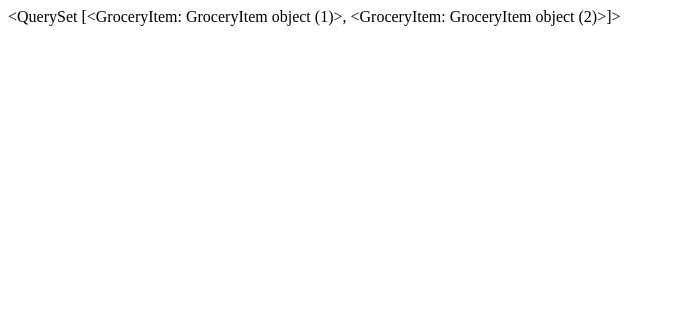
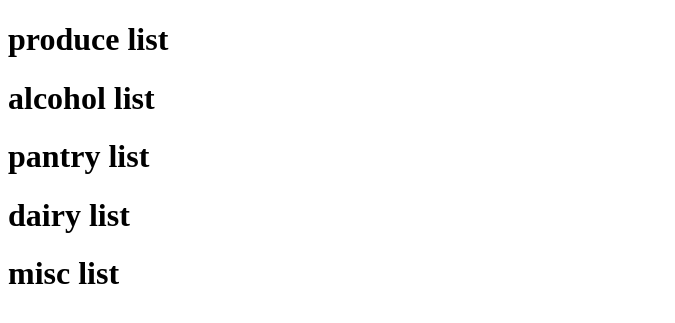
Before and after one commit to Entropy98/hw-assistant, a Django app: page / in a window 1280 px wide. Shown: the top 323 px of the page, without its empty margins (0-675 px from the left). Run offline with Django 3.2, Linux system fonts and the light colour scheme; data comes from the database, SQL or seed files in the repository; both versions use the stored data as it was before the commit.

Commit message:
migrated to mysql and handles post requests. lists displayed on home page

```diff
--- a/assistant/models.py
+++ b/assistant/models.py
@@ -4,8 +4,3 @@ class GroceryItem(models.Model):
     name = models.CharField(max_length=50)
     quantity = models.IntegerField(default=0)
     category = models.CharField(max_length=50)
-
-class ListItem(models.Model):
-    name = models.CharField(max_length=50)
-    category = models.CharField(max_length=50)
-    checklist = models.ManyToManyField(GroceryItem, related_name='list', blank=True)
--- /dev/null
+++ b/assistant/static/assistant/assistant.js
@@ -0,0 +1,45 @@
+function getLists(){
+  $.ajax({
+    url: '/update_lists',
+    dataType: 'json',
+    success: updateLists,
+    error: updateError
+  });
+}
+
+function updateError(xhr, status, error){
+  displayError('Status='+xhr.status+' ('+error+')')
+}
+
+function displayError(message){
+  document.getElementById('error').innerHTML = message
+}
+
+function updateLists(lists){
+  $("ul").each(function(){
+    let category = this.id.substring("-list".length)
+    $(lists).each(function(){
+    })
+  })
+
+  $(lists).each(function(){
+    categories = Object.keys(this);
+    for(var i=0; i<categories.length; i++){
+      let category = categories[i];
+      items = Object.keys(this[category]);
+      let list_id = category+'-list'
+      if(document.getElementById(list_id) == null){
+        checklist = '<ul id="'+list_id+'">'
+        for(var j=0; j<items.length; j++){
+          let item = items[j];
+          checklist += '<li id="'+category+'-item-'+j+'">'+
+                          item+' x'+this[category][item]+'</li>';
+        }
+        checklist += '</ul>';
+        let category_id = '#'+category+'-list-label';
+        console.log(category_id)
+        $(category_id).after(checklist);
+      }
+    }
+  })
+}
--- a/assistant/templates/assistant/index.html
+++ b/assistant/templates/assistant/index.html
@@ -1,4 +1,22 @@
 <!DOCTYPE html>
 <html lang="en">
-  {{grocery_list}}
+  <head>
+    {% load static %}
+    <script src="{% static 'assistant/assistant.js' %}"></script>
+    <script src="https://code.jquery.com/jquery-3.5.1.min.js"
+            integrity="sha256-9/aliU8dGd2tb6OSsuzixeV4y/faTqgFtohetphbbj0="
+            crossorigin="anonymous"></script>
+  </head>
+  <body>
+    <h1 id="error"></h1>
+    <div id="grocery-lists">
+      {% for category in categories %}
+        <h1 class="list-label" id="{{category}}-list-label">{{category}} list</h1>
+      {% endfor %}
+    </div>
+    <script>
+      window.onload = getLists;
+      window.setInterval(getLists, 5000);
+    </script>
+  </body>
 </html>
--- a/assistant/views.py
+++ b/assistant/views.py
@@ -7,30 +7,43 @@ from assistant.models import *
 import json
 # Create your views here.
 
+#categories of lists
+lists=['produce','alcohol','pantry','dairy','misc']
+
 def home(request):
-    context = {}
-    groceries = GroceryItem.objects.all()
-    for grocery in groceries:
-        if(grocery.quantity > 0):
-            grocery_list.append(grocery)
-    context['grocery_list']=groceries
+    context={'categories': lists}
     if(request.method == 'GET'):
-        return render(request,"assistant/index.html",context)
-    return render(request,"assistant/index.html",context)
+        return render(request,"assistant/index.html", context)
+    return render(request,"assistant/index.html", context)
 
 @csrf_exempt
 def add_grocery(request):
     if(request.method == 'GET'):
         return render(request,"assistant/index.html")
-    if(('quantity' in request.POST) and ('grocery' in request.POST)):
+    body = json.loads(request.body.decode('utf-8'))
+    if(('quantity' in body) and ('grocery' in body)):
         try:
             #known grocery
-            grocery = GroceryItem.objects.get(name=request.POST['grocery'])
-            grocery.quantity += int(request.POST['quantity'])
+            grocery = GroceryItem.objects.get(name=body['grocery'])
+            grocery.quantity += int(body['quantity'])
         except:
             #new grocery
-            grocery = GroceryItem(  name=request.POST['grocery'],
+            grocery = GroceryItem(  name=body['grocery'],
                                     category='misc',
-                                    quantity=request.POST['quantity'])
-            grocery.save()
-    return order(request)
+                                    quantity=body['quantity'])
+        grocery.save()
+    return update_lists(request)
+
+def update_lists(request):
+    json_response = []
+    list_obj = {}
+    for list_type in lists:
+        list_type_obj={}
+        for grocery in GroceryItem.objects.filter(category=list_type):
+            if(grocery.quantity > 0):
+                list_type_obj[grocery.name] = grocery.quantity
+        list_obj[list_type] = list_type_obj
+    json_response.append(list_obj)
+    response_json = json.dumps(json_response)
+    response = HttpResponse(response_json, content_type='application/json')
+    return response
--- a/webapps/urls.py
+++ b/webapps/urls.py
@@ -20,4 +20,5 @@ from assistant import views
 urlpatterns = [
     path('', views.home),
     path('add_grocery',views.add_grocery),
+    path('update_lists',views.update_lists),
 ]
```
Also changed, not shown: webapps/settings.py (+7 -2 lines), db.sqlite3 (deleted).
